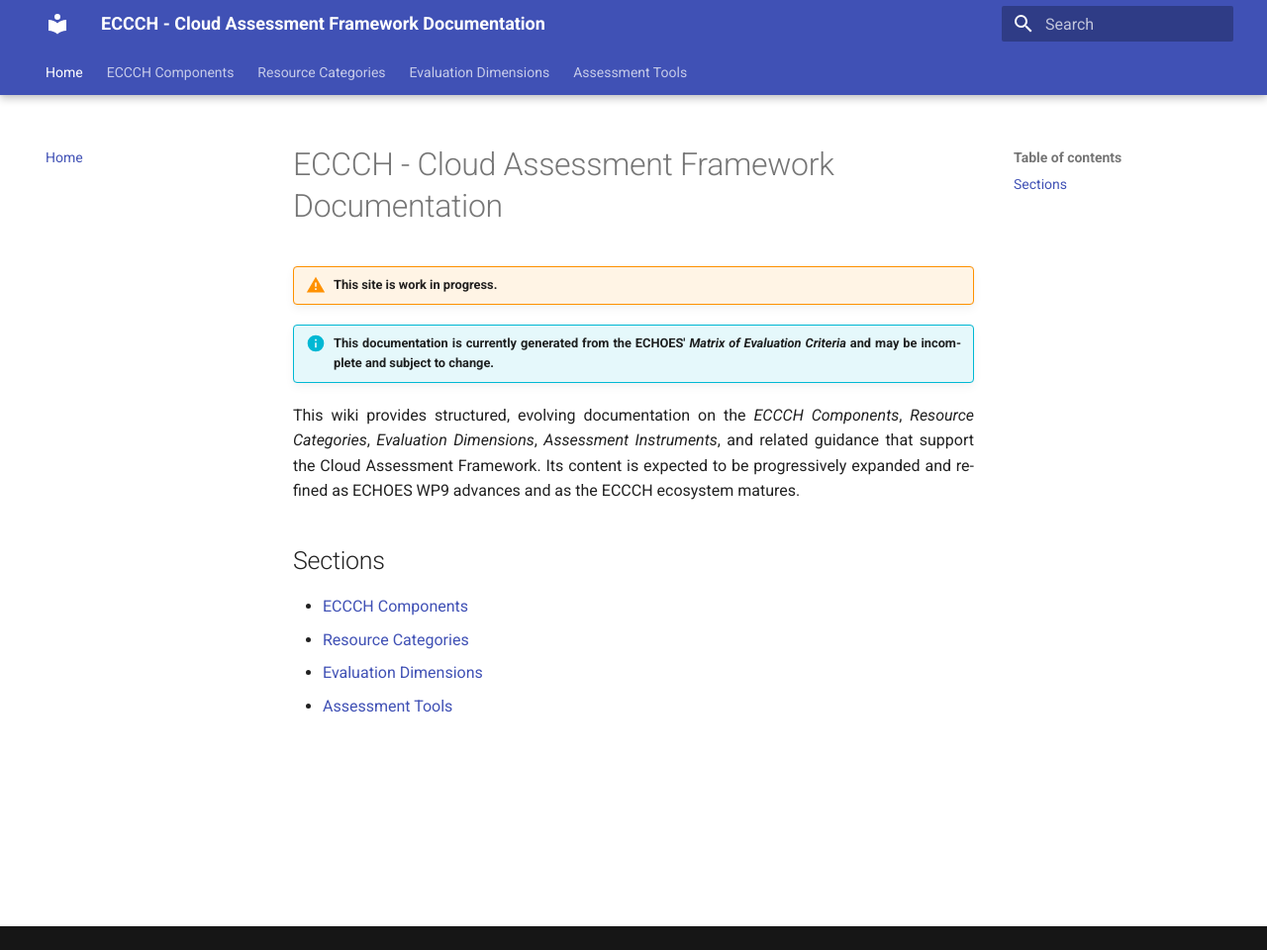
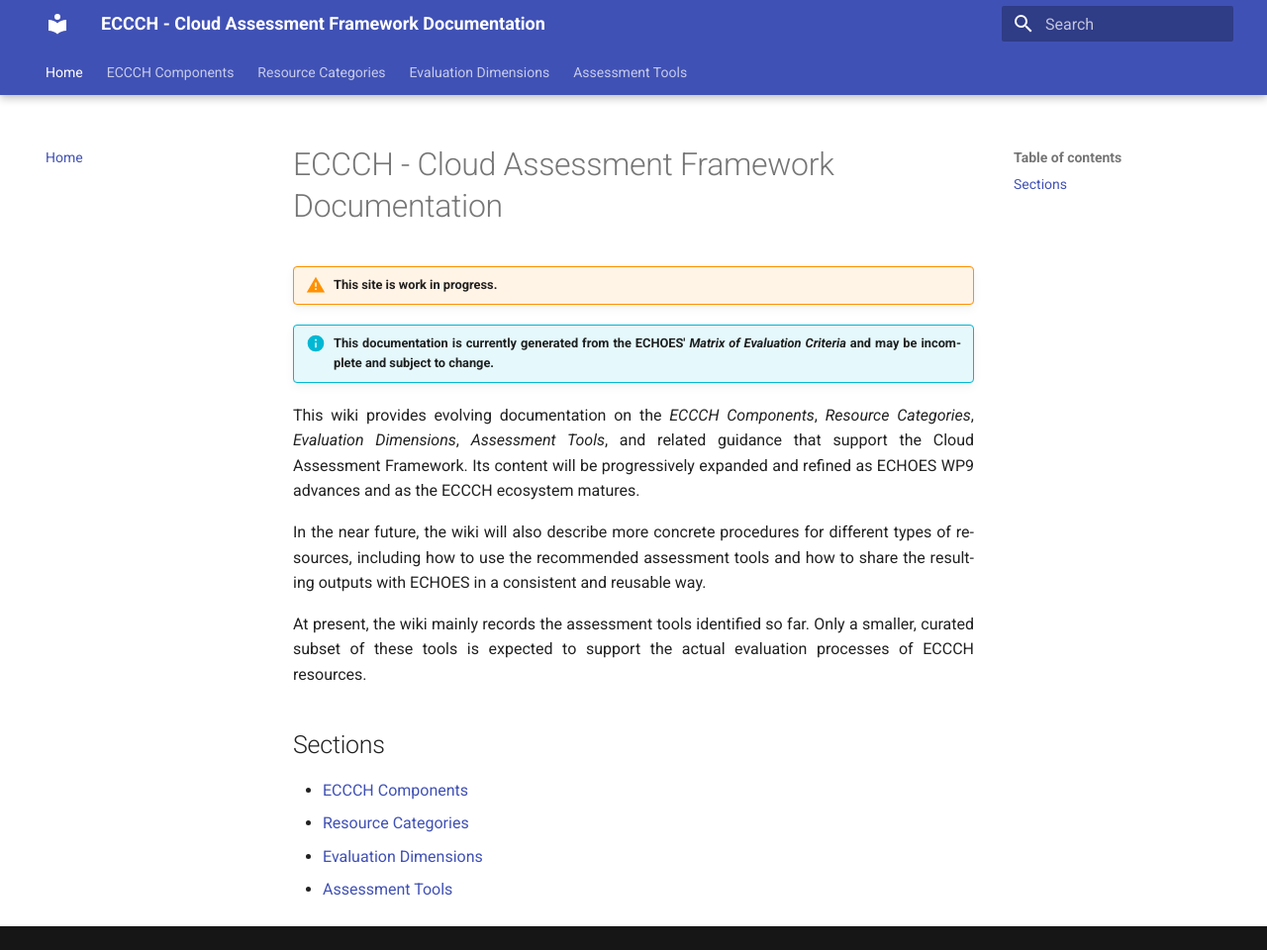
Before and after one commit to ECHOES-ECCCH-TECHNICAL/cloud-assessment-framework, an MkDocs documentation site: the page built from docs/index.md, in a window 1280 px wide and 960 px high. Shown: the whole window at 99% size. Built offline with MkDocs 1.6.1 and Material for MkDocs 9.7.7, drawn with Linux system fonts in a browser that asks for light colours.

Commit message:
Expand description

```diff
--- a/docs/index.md
+++ b/docs/index.md
@@ -3,7 +3,11 @@
 !!! warning "This site is work in progress."
 
 !!! info "This documentation is currently generated from the ECHOES' *Matrix of Evaluation Criteria* and may be incomplete and subject to change."
-This wiki provides structured, evolving documentation on the *ECCCH Components*, *Resource Categories*, *Evaluation Dimensions*, *Assessment Instruments*, and related guidance that support the Cloud Assessment Framework. Its content is expected to be progressively expanded and refined as ECHOES WP9 advances and as the ECCCH ecosystem matures.
+This wiki provides evolving documentation on the *ECCCH Components*, *Resource Categories*, *Evaluation Dimensions*, *Assessment Tools*, and related guidance that support the Cloud Assessment Framework. Its content will be progressively expanded and refined as ECHOES WP9 advances and as the ECCCH ecosystem matures.
+
+In the near future, the wiki will also describe more concrete procedures for different types of resources, including how to use the recommended assessment tools and how to share the resulting outputs with ECHOES in a consistent and reusable way.
+
+At present, the wiki mainly records the assessment tools identified so far. Only a smaller, curated subset of these tools is expected to support the actual evaluation processes of ECCCH resources.
 
 ## Sections
 
```
